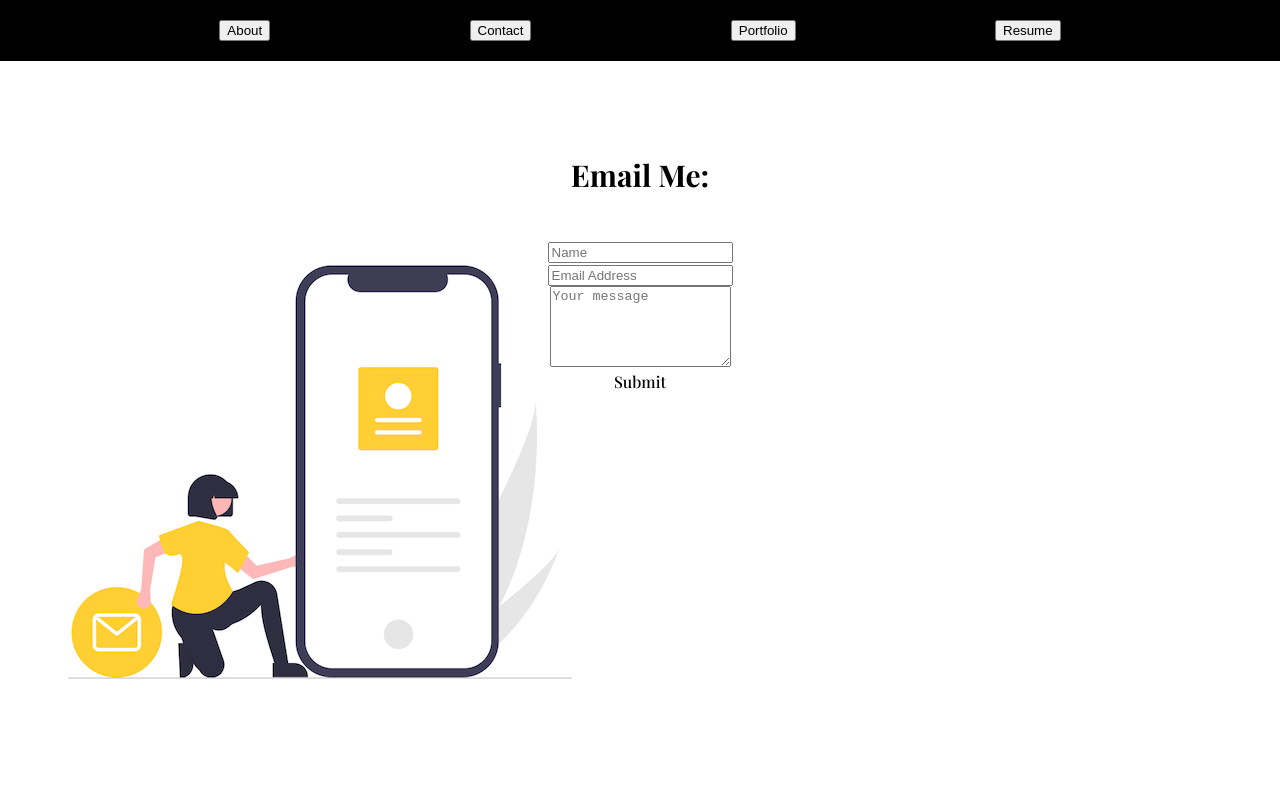
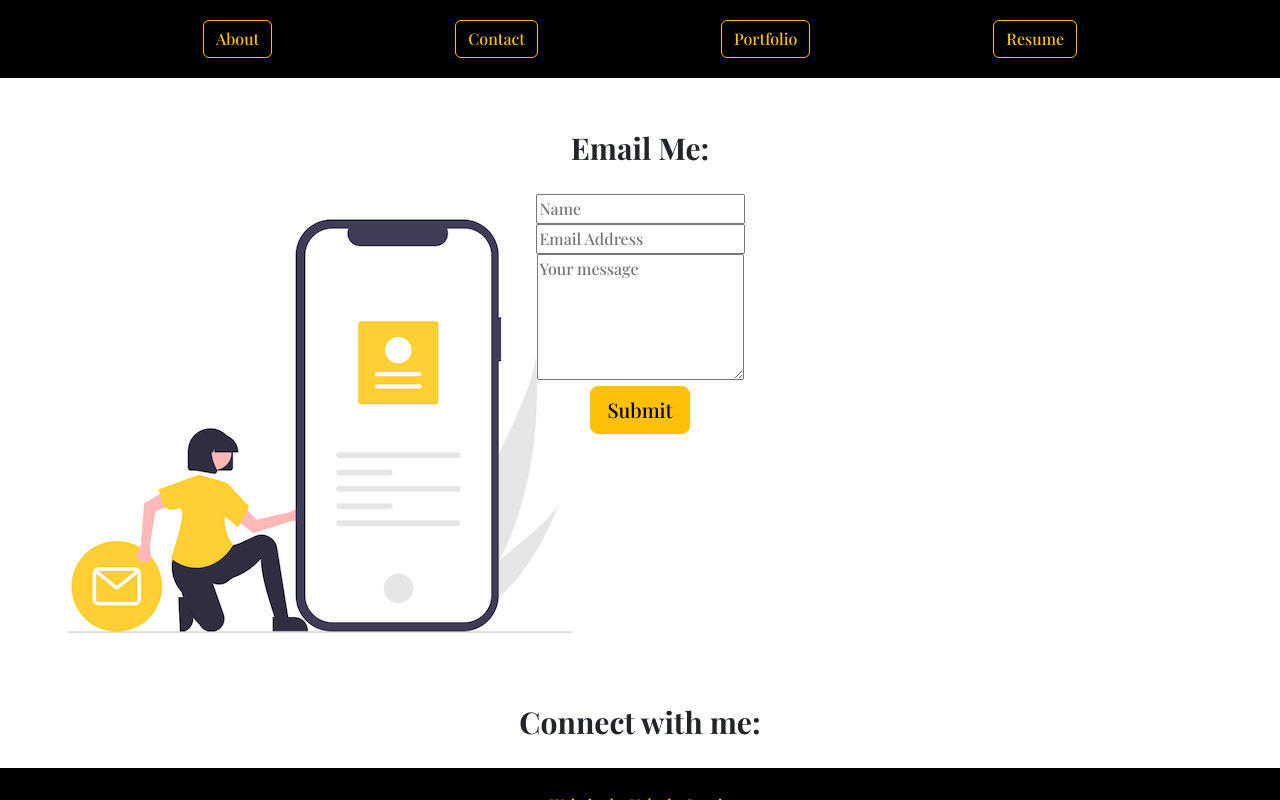
Before and after one commit to vhivestate/portfolio-2.0, a React (Create React App) app: page / in a window 1280 px wide. Both pictures are taken after a click on the button "Contact". Shown: the top 800 px of the page. Built offline with nearby package versions, Linux system fonts and the light colour scheme.

Commit message:
reinstalled pkgs

```diff
--- a/package.json
+++ b/package.json
@@ -6,9 +6,11 @@
     "@testing-library/jest-dom": "^5.16.5",
     "@testing-library/react": "^13.3.0",
     "@testing-library/user-event": "^13.5.0",
+    "bootstrap": "^5.2.0",
     "react": "^18.2.0",
     "react-dom": "^18.2.0",
     "react-scripts": "5.0.1",
+    "reactstrap": "^9.1.3",
     "web-vitals": "^2.1.4"
   },
   "scripts": {
--- a/src/components/Contact/index.js
+++ b/src/components/Contact/index.js
@@ -1,7 +1,7 @@
 import React, { useState } from 'react';
 import { validateEmail } from '../../utils/helper';
-// import 'bootstrap/dist/css/bootstrap.min.css';
-// import { Button } from 'reactstrap';
+import 'bootstrap/dist/css/bootstrap.min.css';
+import { Button } from 'reactstrap';
 
 function ContactForm() {
     const [formState, setFormState] = useState({ name: '', email: '', message: '' });
@@ -61,10 +61,10 @@ function ContactForm() {
                     <p className="error-text">{errorMessage}</p>
                 </div>
                 )}
-            <btn
+            <Button
             color="warning"
             size="lg"
-            type="submit">Submit</btn>
+            type="submit">Submit</Button>
           </form>
           {/* <img className='pngMail' src={mailPng}></img> */}
           <h3 className='connect'>Connect with me:</h3>
--- a/src/components/Nav/index.js
+++ b/src/components/Nav/index.js
@@ -1,29 +1,29 @@
 import React from 'react'
 import '../../index.css'
-// import 'bootstrap/dist/css/bootstrap.min.css';
-// import { Button } from 'reactstrap';
+import 'bootstrap/dist/css/bootstrap.min.css';
+import { Button } from 'reactstrap';
 
 function Nav(props) {
   return (
     <>
     <nav id='navbar'>
     <div className='buttons'>
-        <button
+        <Button
         color="warning"
         outline
-        onClick={() => props.setCurrentPage(0)}>About</button>
-        <button
+        onClick={() => props.setCurrentPage(0)}>About</Button>
+        <Button
         color="warning"
         outline
-         onClick={() => props.setCurrentPage(1)}>Contact</button>
-        <button
+         onClick={() => props.setCurrentPage(1)}>Contact</Button>
+        <Button
         color="warning"
         outline
-        onClick={() => props.setCurrentPage(2)}>Portfolio</button>
-        <button
+        onClick={() => props.setCurrentPage(2)}>Portfolio</Button>
+        <Button
         color="warning"
         outline
-        onClick={() => props.setCurrentPage(3)}>Resume</button>
+        onClick={() => props.setCurrentPage(3)}>Resume</Button>
         </div>
     </nav>
     </>
--- a/src/components/Resume/index.js
+++ b/src/components/Resume/index.js
@@ -1,6 +1,7 @@
+
+import ResumePdf from '../../assets/vhivestate-resume.pdf'
 import React from 'react';
-import ResumePdf from '../../assets/vhivestate-resume.pdf'
-// import 'bootstrap/dist/css/bootstrap.min.css';
+import 'bootstrap/dist/css/bootstrap.min.css';
 // import {FaDownload} from 'react-icons/fa';
 
 
@@ -55,10 +56,10 @@ function Resume() {
       <div>
       </div>
       <div className='download'>
-        {/* <a href={ResumePdf} download="vhivestate-resume.pdf">
-        <FaDownload/>
+        <a href={ResumePdf} download="vhivestate-resume.pdf">
+
             download resume
-        </a> */}
+        </a>
         </div>
       </section>
     );
```
Also changed, not shown: 1 other file (tests, documents, lock files or other folders).
